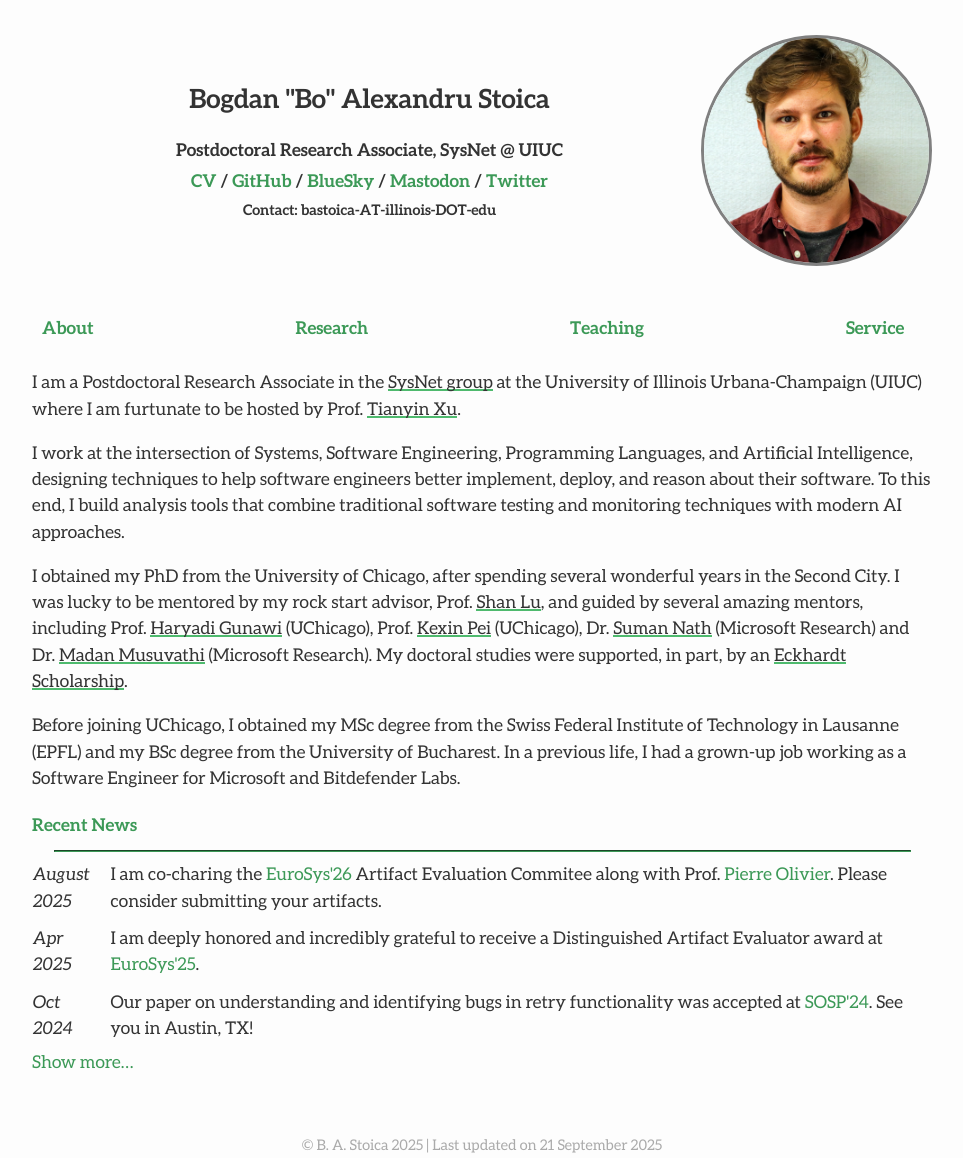
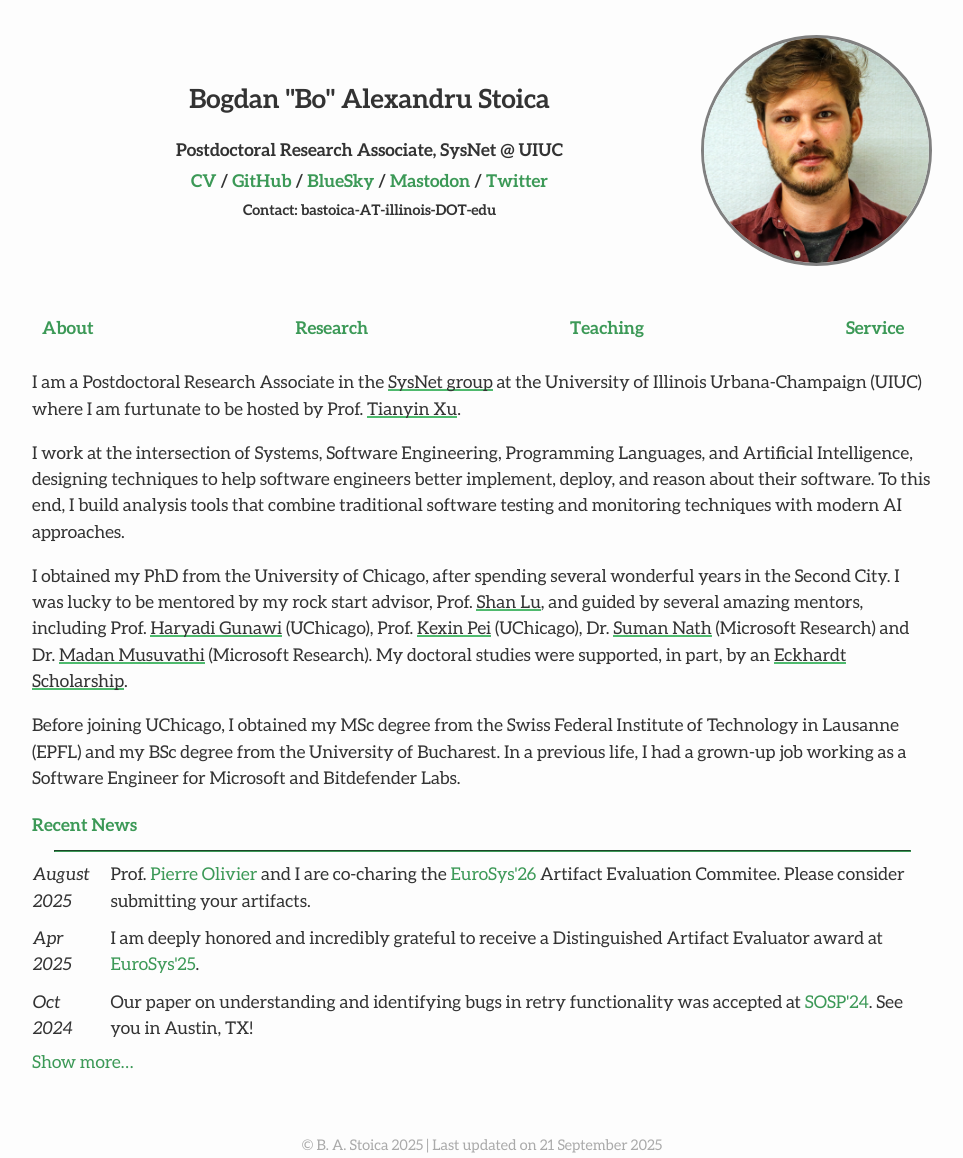
Before and after one commit to bastoica/bastoica.github.io, a Jekyll site: the page built from index.md, in a window 1280 px wide. Shown: the whole page, without its empty margins (158-1121 px from the left). Built offline with Jekyll 4.4.1, drawn with Linux system fonts in a browser that asks for light colours; nearby versions of some CDN libraries.

Commit message:
Updated news list

```diff
--- a/index.md
+++ b/index.md
@@ -29,7 +29,7 @@ In a previous life, I had a grown-up job working as a Software Engineer for Micr
 <table id="newsTable" style="border-collapse: collapse;">
   <tr>
     <td style="padding-bottom: 10px; text-align: left;"><i>August<br>2025</i></td>
-    <td style="padding-bottom: 10px; padding-left: 20px; text-align: left;">I am co-charing the <a href="https://2026.eurosys.org/" tafget="_blank">EuroSys'26</a> Artifact Evaluation Commitee along with Prof. <a href="https://sites.google.com/view/pierreolivier" tafget="_blank">Pierre Olivier</a>. Please consider submitting your artifacts.</td>
+    <td style="padding-bottom: 10px; padding-left: 20px; text-align: left;">Prof. <a href="https://sites.google.com/view/pierreolivier" tafget="_blank">Pierre Olivier</a> and I are co-charing the <a href="https://2026.eurosys.org/" tafget="_blank">EuroSys'26</a> Artifact Evaluation Commitee. Please consider submitting your artifacts.</td>
   </tr>
   <tr>
     <td style="padding-bottom: 10px; text-align: left;"><i>Apr<br>2025</i></td>
```
